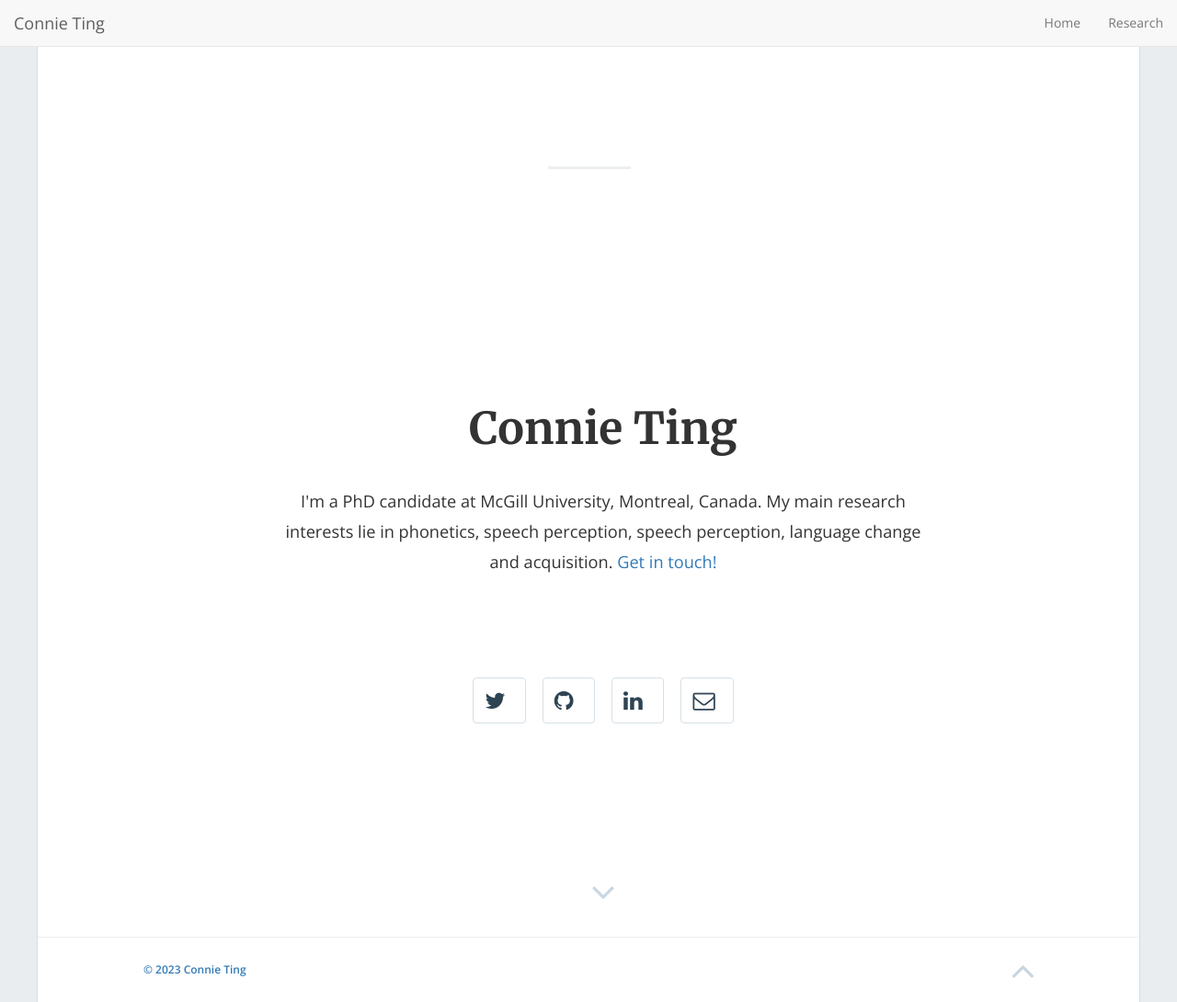
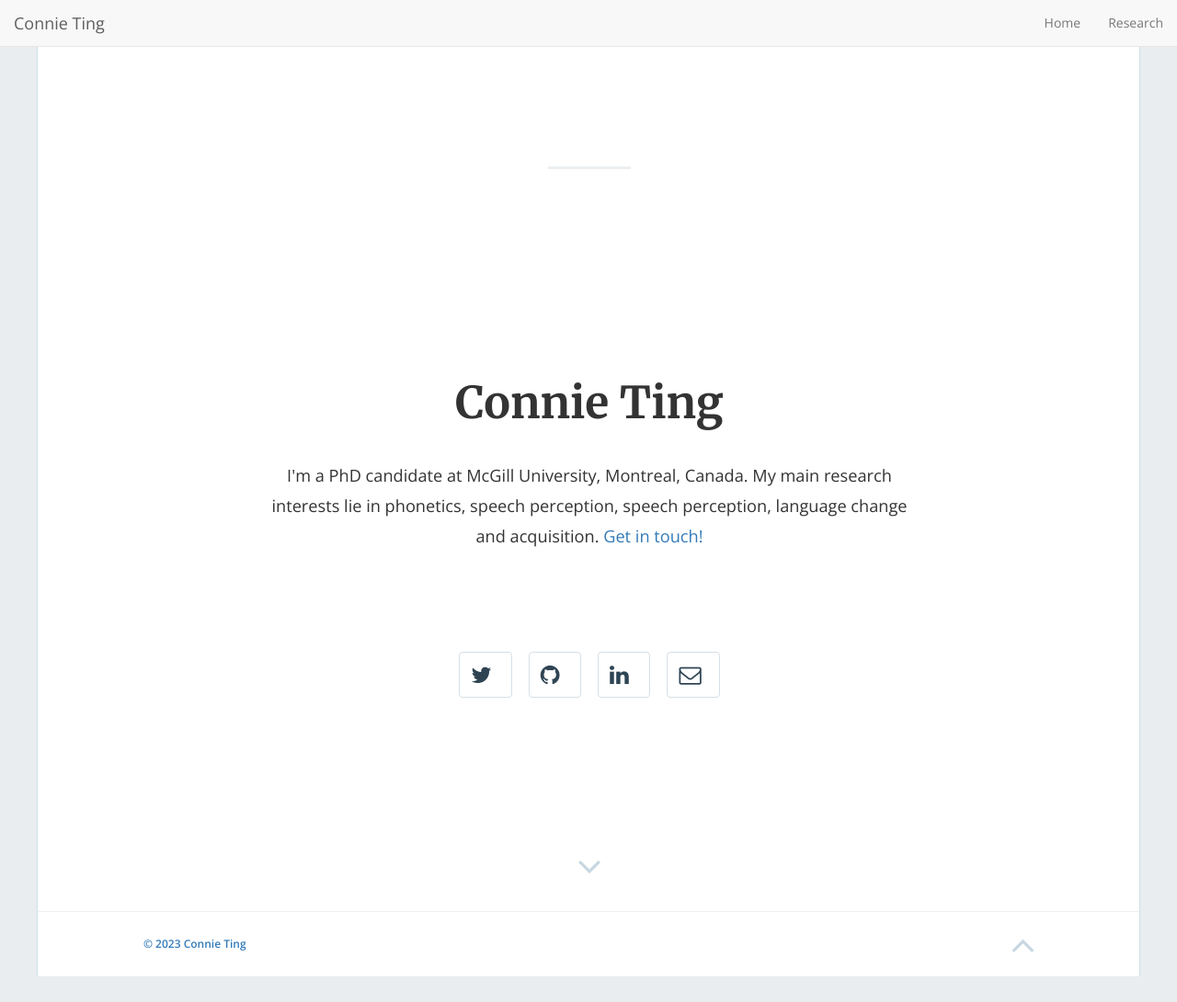
Before and after one commit to connieting/connieting.github.io, a Jekyll site: the page built from index.html, in a window 1280 px wide and 1090 px high. Shown: the whole window at 92% size. Built offline with Jekyll 4.4.1, drawn with Linux system fonts in a browser that asks for light colours; nearby versions of some CDN libraries.

Commit message:
Update home.html
move home-hero to after <main>

```diff
--- a/_layouts/home.html
+++ b/_layouts/home.html
@@ -27,10 +27,10 @@
             {% endfor %}
 
             <!--{% include pagination.html %}-->
-            {% include home-hero.html %}
+
           </div>
         </div>
       </div>
     </main>
-
+{% include home-hero.html %}
 {% include footer.html %}
```
